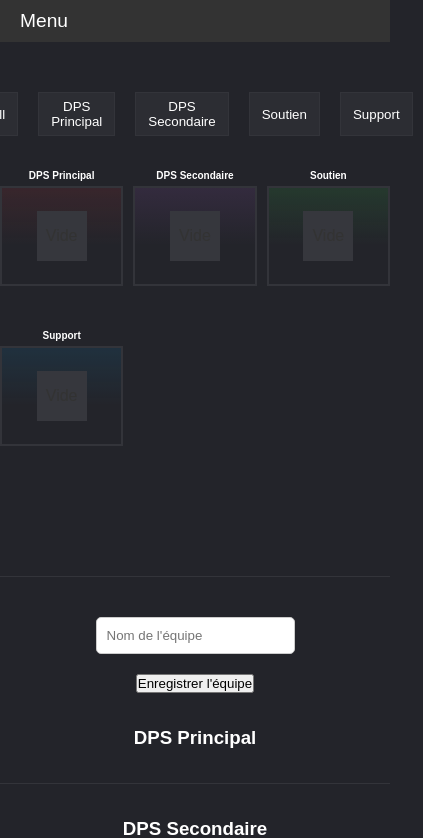
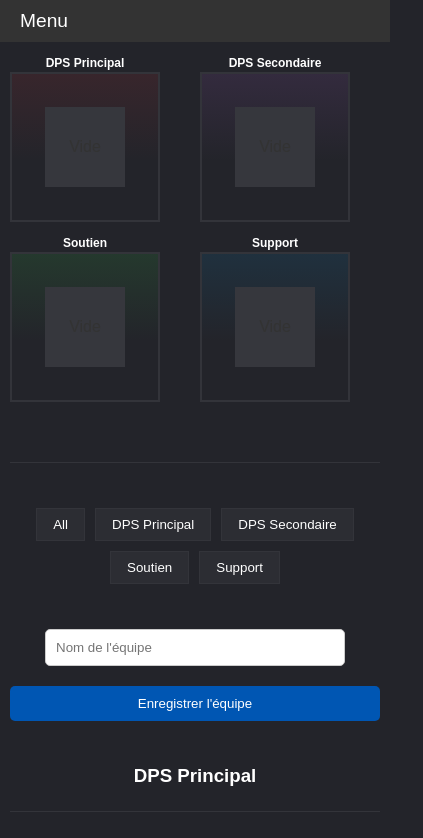
Before and after one commit to ShumiFr/honkai-star-rail-app, a React (Vite) app: page /team-builder in a window 390 px wide. Shown: the top 838 px of the page, 423 px wide, since content can reach past the window. Built offline with nearby package versions, Linux system fonts and the light colour scheme.

Commit message:
Css terminé

```diff
--- a/src/pages/CharactersPage.jsx
+++ b/src/pages/CharactersPage.jsx
@@ -1,3 +1,4 @@
+/* eslint-disable react-hooks/exhaustive-deps */
 /* eslint-disable no-unused-vars */
 import { useState, useEffect } from "react";
 import { fetchCharacters } from "../services/api";
--- a/src/pages/TeamBuilderPage.jsx
+++ b/src/pages/TeamBuilderPage.jsx
@@ -186,17 +186,6 @@ const TeamBuilderPage = () => {
 
   return (
     <div className="team-builder-page">
-      <div className="filter-buttons">
-        <button onClick={() => setFilter("All")}>All</button>
-        <button onClick={() => setFilter("DPS Principal")}>
-          DPS Principal
-        </button>
-        <button onClick={() => setFilter("DPS Secondaire")}>
-          DPS Secondaire
-        </button>
-        <button onClick={() => setFilter("Soutien")}>Soutien</button>
-        <button onClick={() => setFilter("Support")}>Support</button>
-      </div>
       <div className="roles">
         <div
           className={`role-slot ${
@@ -261,6 +250,17 @@ const TeamBuilderPage = () => {
           )}
         </div>
       </div>
+      <div className="filter-buttons">
+        <button onClick={() => setFilter("All")}>All</button>
+        <button onClick={() => setFilter("DPS Principal")}>
+          DPS Principal
+        </button>
+        <button onClick={() => setFilter("DPS Secondaire")}>
+          DPS Secondaire
+        </button>
+        <button onClick={() => setFilter("Soutien")}>Soutien</button>
+        <button onClick={() => setFilter("Support")}>Support</button>
+      </div>
       <div className="team-name-input">
         <input
           type="text"
@@ -269,7 +269,9 @@ const TeamBuilderPage = () => {
           onChange={(e) => setTeamName(e.target.value)}
         />
       </div>
-      <button onClick={saveTeam}>Enregistrer l&apos;équipe</button>
+      <button className="save-team-button" onClick={saveTeam}>
+        Enregistrer l&apos;équipe
+      </button>
       {filter === "DPS Principal" || filter === "All" ? (
         <div className="dps-principal-characters">
           <h3>DPS Principal</h3>
--- a/src/pages/TeamsPage.jsx
+++ b/src/pages/TeamsPage.jsx
@@ -1,6 +1,20 @@
 import { useState, useEffect } from "react";
 import CharacterIcon from "../components/CharacterIcon";
+import { FontAwesomeIcon } from "@fortawesome/react-fontawesome";
+import {
+  faHandFist,
+  faVirus,
+  faFlask,
+  faMedkit,
+} from "@fortawesome/free-solid-svg-icons";
 import "../styles/pages/teamsPage.css";
+
+const roleIcons = {
+  mainDps: faHandFist,
+  secondDps: faVirus,
+  support: faFlask,
+  sustain: faMedkit,
+};
 
 const TeamsPage = () => {
   const [teams, setTeams] = useState([]);
@@ -68,7 +82,7 @@ const TeamsPage = () => {
               <div className="team-characters">
                 {Object.keys(team.team[0]).map((role) => (
                   <div key={role} className="team-character">
-                    <h4>{role}</h4>
+                    <FontAwesomeIcon icon={roleIcons[role]} size="2x" />
                     {team.team[0][role] && team.team[0][role].name ? (
                       <CharacterIcon character={team.team[0][role]} />
                     ) : (
--- a/src/styles/pages/teamBuilderPage.css
+++ b/src/styles/pages/teamBuilderPage.css
@@ -2,25 +2,26 @@
   display: flex;
   flex-direction: column;
   align-items: center;
+  padding: 10px;
 }
 
 .roles {
   display: grid;
   align-items: center;
   justify-content: center;
-  grid-template-columns: repeat(auto-fit, minmax(200px, 1fr));
-  gap: 20px;
+  grid-template-columns: repeat(auto-fit, minmax(150px, 1fr));
+  gap: 10px;
   width: 100%;
-  padding-bottom: 80px;
+  padding-bottom: 40px;
   margin-bottom: 20px;
-  margin-top: 100px;
+  margin-top: 50px;
   border-bottom: 1px solid #33343a;
 }
 
 .role-slot {
   width: 100%;
-  max-width: 300px;
-  height: 150px;
+  max-width: 150px;
+  height: 120px;
   display: flex;
   flex-direction: column;
   align-items: center;
@@ -28,7 +29,7 @@
   position: relative;
   cursor: pointer;
   border: 2px solid #33343a;
-  margin-bottom: 50px;
+  margin-bottom: 20px;
 }
 
 .dps-principal {
@@ -67,19 +68,19 @@
 
 .role-slot h4 {
   position: absolute;
-  top: -40px;
+  top: -30px;
   left: 50%;
   width: 100%;
   transform: translateX(-50%);
   color: #fff;
   margin: 0;
-  font-size: 14px;
+  font-size: 12px;
   text-align: center;
 }
 
 .role-slot .character-icon-container {
-  width: 80px;
-  height: 80px;
+  width: 70px;
+  height: 70px;
   display: flex;
   align-items: center;
   justify-content: center;
@@ -88,14 +89,14 @@
 
 .characters-grid {
   display: grid;
-  grid-template-columns: repeat(auto-fill, minmax(80px, 1fr));
+  grid-template-columns: repeat(auto-fill, minmax(70px, 1fr));
   gap: 10px;
-  width: 90%;
+  width: 100%;
 }
 
 .character-icon {
-  width: 80px;
-  height: 80px;
+  width: 70px;
+  height: 70px;
   display: flex;
   align-items: center;
   justify-content: center;
@@ -139,12 +140,13 @@
 
 .filter-buttons {
   display: flex;
+  flex-wrap: wrap;
   justify-content: center;
-  margin: 50px 0 20px 0;
+  margin: 20px 0;
 }
 
 .filter-buttons button {
-  margin: 0 10px;
+  margin: 5px;
   padding: 10px 20px;
   border: none;
   background-color: rgb(44, 45, 51);
@@ -167,12 +169,14 @@
   align-items: center;
   width: 100%;
   color: #fff;
-  padding: 30px;
+  padding: 20px;
   border-bottom: 1px solid #33343a;
 }
 
 .team-name-input {
   margin: 20px 0;
+  width: 100%;
+  max-width: 300px;
 }
 
 .team-name-input input {
@@ -180,23 +184,36 @@
   border: 1px solid #ccc;
   border-radius: 5px;
   width: 100%;
-  max-width: 300px;
+}
+
+.save-team-button {
+  padding: 10px 20px;
+  border: none;
+  background-color: #0056b3;
+  color: white;
+  cursor: pointer;
+  border-radius: 5px;
+  margin-bottom: 20px;
+}
+
+.save-team-button:hover {
+  background-color: #004494;
 }
 
 @media (max-width: 768px) {
   .roles {
-    grid-template-columns: repeat(auto-fit, minmax(150px, 1fr));
-    gap: 15px;
-    margin-top: 50px;
+    grid-template-columns: repeat(auto-fit, minmax(120px, 1fr));
+    gap: 10px;
+    margin-top: 30px;
   }
 
   .role-slot {
-    height: 120px;
+    height: 100px;
   }
 
   .role-slot h4 {
-    font-size: 12px;
-    top: -30px;
+    font-size: 10px;
+    top: -20px;
   }
 
   .role-slot .character-icon-container {
@@ -215,42 +232,56 @@
   }
 
   .filter-buttons button {
-    padding: 8px 16px;
+    padding: 6px 12px;
   }
 }
 
 @media (max-width: 480px) {
   .roles {
-    grid-template-columns: repeat(auto-fit, minmax(120px, 1fr));
+    grid-template-columns: repeat(2, 1fr);
     gap: 10px;
-    margin-top: 30px;
+    margin-top: 20px;
   }
 
   .role-slot {
-    height: 100px;
+    height: 150px;
   }
 
   .role-slot h4 {
-    font-size: 10px;
+    font-size: 12px;
     top: -20px;
   }
 
   .role-slot .character-icon-container {
-    width: 50px;
-    height: 50px;
+    width: 80px;
+    height: 80px;
   }
 
   .characters-grid {
-    grid-template-columns: repeat(auto-fill, minmax(50px, 1fr));
-    gap: 5px;
+    grid-template-columns: repeat(auto-fill, minmax(70px, 1fr));
+    gap: 10px;
   }
 
   .character-icon {
-    width: 50px;
-    height: 50px;
+    width: 70px;
+    height: 70px;
+  }
+
+  .filter-buttons {
+    flex-wrap: wrap;
   }
 
   .filter-buttons button {
-    padding: 6px 12px;
+    padding: 8px 16px;
+    margin: 5px;
+  }
+
+  .team-name-input {
+    width: 100%;
+  }
+
+  .save-team-button {
+    width: 100%;
+    padding: 10px;
   }
 }
--- a/src/styles/pages/teamsPage.css
+++ b/src/styles/pages/teamsPage.css
@@ -3,31 +3,38 @@
   flex-direction: column;
   align-items: center;
   justify-content: center;
-  padding: 20px;
   width: 100%;
 }
 
 .teams-page h2 {
   color: #fff;
-  font-size: 2rem;
-  margin: 60px;
+  font-size: 1.5rem;
+  margin: 20px;
+  text-align: center;
 }
 
 .team {
   display: flex;
   flex-direction: column;
   background: #423f3f;
+  padding: 10px;
+  margin-bottom: 20px;
+  border-radius: 10px;
+  width: 100%;
+  max-width: 600px;
 }
 
 .team h3 {
   color: #fff;
-  font-size: 1.5rem;
-  margin: 20px;
+  font-size: 1.2rem;
+  margin: 10px;
+  color: #eecf21;
+  text-align: center;
 }
 
 .team button {
   padding: 10px 20px;
-  margin: 20px;
+  margin: 20px 0;
   background: #fff;
   color: #000;
   border: none;
@@ -47,7 +54,6 @@
   flex-direction: column;
   align-items: center;
   justify-content: center;
-  margin: 10px;
 }
 
 .team-character p,
@@ -56,3 +62,49 @@
   width: 100%;
   text-align: center;
 }
+
+.team-character svg {
+  margin-bottom: 10px;
+}
+
+.fa-hand-fist {
+  color: red;
+}
+
+.fa-virus {
+  color: darkviolet;
+}
+
+.fa-flask {
+  color: yellow;
+}
+
+.fa-suitcase-medical {
+  color: green;
+}
+
+@media (max-width: 768px) {
+  .team-characters {
+    justify-content: center;
+  }
+
+  .team-character {
+    margin: 5px;
+  }
+}
+
+@media (max-width: 480px) {
+  .team-characters {
+    flex-direction: row;
+    justify-content: space-between;
+  }
+
+  .team-character {
+    margin: 2px;
+  }
+
+  .team-character p,
+  .team-character h4 {
+    font-size: 0.8rem;
+  }
+}
```
